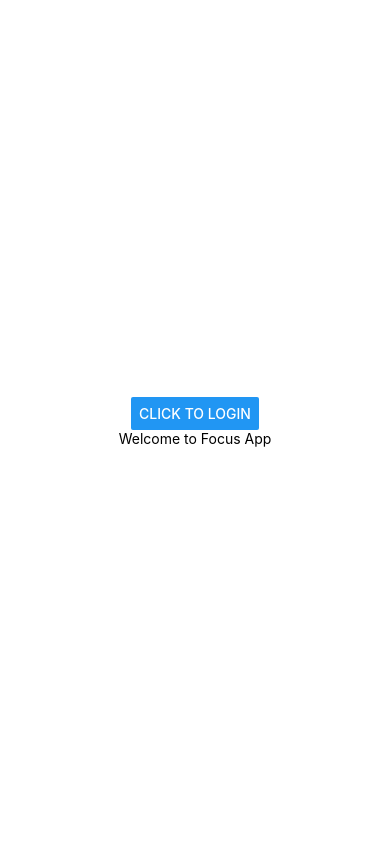
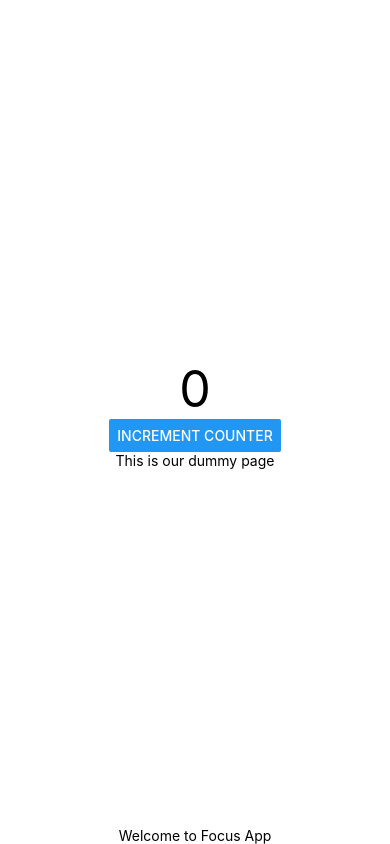
Before and after one commit to akotonyStark/FocusApp-ReactNative, a React Native app: screen / in a window 390 px wide. Both pictures are taken after a click on the button "CLICK TO LOGIN". Built offline with nearby package versions, Linux system fonts and the light colour scheme.

Commit message:
components added

```diff
--- a/App.js
+++ b/App.js
@@ -1,17 +1,25 @@
 import { StatusBar } from 'expo-status-bar'
-import React from 'react'
+import React, { useState } from 'react'
 import { StyleSheet, Text, View, Button } from 'react-native'
+import Dummy from './components/Dummy'
 
 export default function App() {
+  const [isLoggedIn, setisLoggedIn] = useState(false)
   return (
     <View style={styles.container}>
       <StatusBar style='auto' />
-      <Button
-        title='Click to login'
-        style={{ backgroundColor: 'red' }}
-      ></Button>
+      {isLoggedIn ? (
+        <Dummy />
+      ) : (
+        <Button
+          title='Click to login'
+          style={{ backgroundColor: 'red' }}
+          onPress={() => {
+            setisLoggedIn(true)
+          }}
+        ></Button>
+      )}
       <Text>Welcome to Focus App</Text>
-      <View></View>
     </View>
   )
 }
--- /dev/null
+++ b/components/Dummy.js
@@ -0,0 +1,33 @@
+import React from 'react'
+import { useState } from 'react'
+import { StyleSheet, Text, View, Button } from 'react-native'
+
+function Dummy() {
+  const [count, setCount] = useState(0)
+  return (
+    <View style={styles.container}>
+      <Text style={{ fontSize: 50 }}>{count}</Text>
+
+      <Button
+        title='Increment Counter'
+        style={{ color: 'red' }}
+        onPress={() => {
+          setCount(count + 1)
+          console.log(count)
+        }}
+      ></Button>
+      <Text>This is our dummy page</Text>
+    </View>
+  )
+}
+
+const styles = StyleSheet.create({
+  container: {
+    flex: 1,
+    backgroundColor: '#fff',
+    alignItems: 'center',
+    justifyContent: 'center',
+  },
+})
+
+export default Dummy
```
